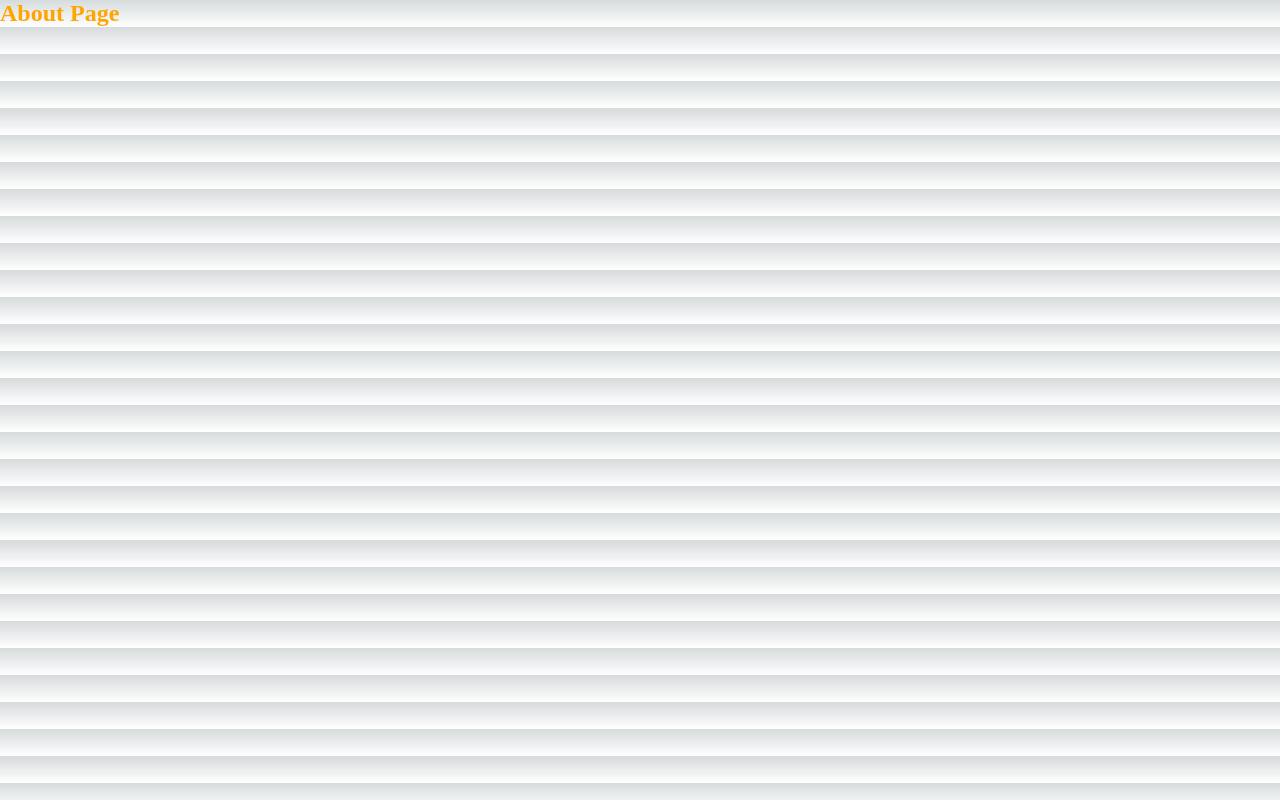
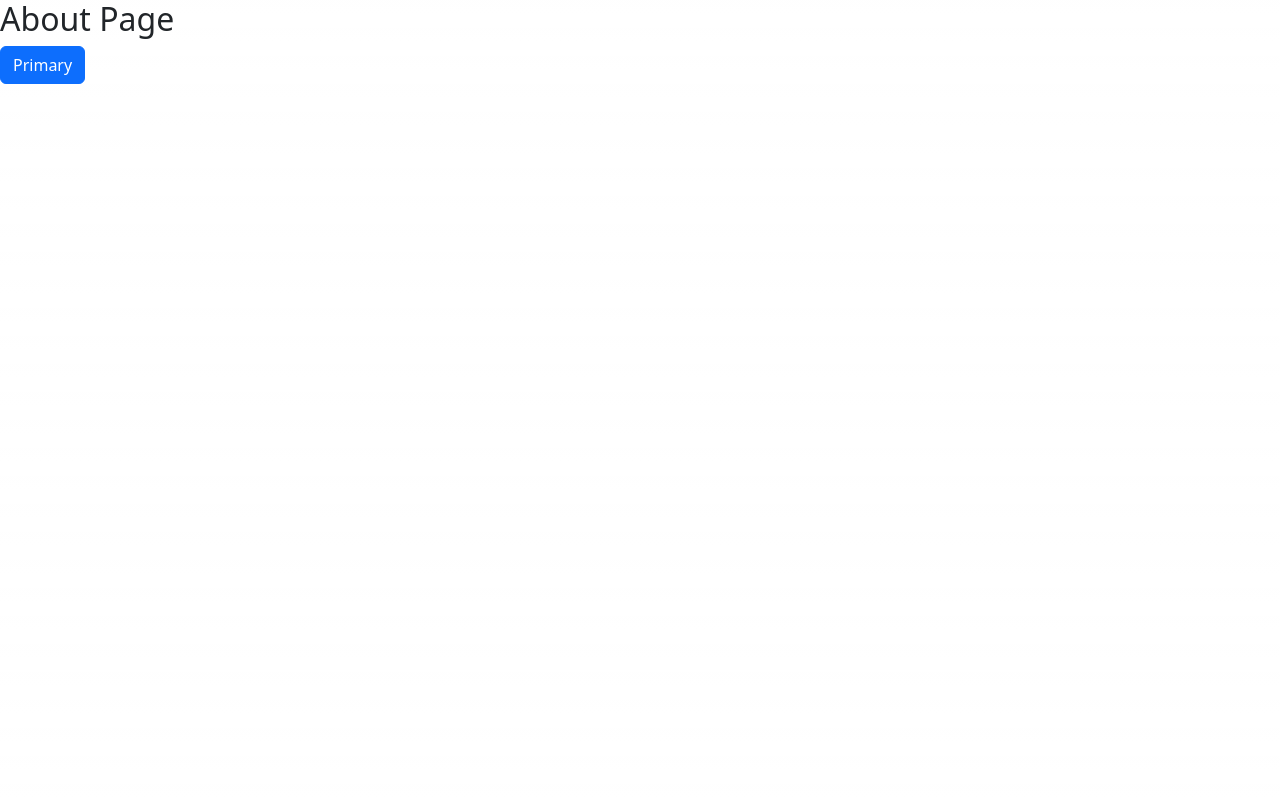
Before and after one commit to mayurigurav1997/nextjs, a Next.js app: page /about in a window 1280 px wide. Built offline with nearby package versions, Linux system fonts and the light colour scheme.

Commit message:
bootstrap added in app page

```diff
--- a/package.json
+++ b/package.json
@@ -10,6 +10,7 @@
     "serve-json": "json-server --watch db.json --port 4000"
   },
   "dependencies": {
+    "bootstrap": "^5.3.1",
     "eslint": "8.48.0",
     "eslint-config-next": "13.4.19",
     "json-server": "^0.17.3",
--- a/pages/_app.js
+++ b/pages/_app.js
@@ -1,4 +1,5 @@
 import '@/styles/globals.css'
+import 'bootstrap/dist/css/bootstrap.min.css'
 
 export default function App({ Component, pageProps }) {
   return <Component {...pageProps} />
--- a/pages/about.js
+++ b/pages/about.js
@@ -2,7 +2,10 @@ import React from 'react'
 
 const about = () => {
     return (
-        <h2>About Page</h2>
+        <>
+            <h2>About Page</h2>
+            <button className="btn btn-primary">Primary</button>
+        </>
     )
 }
 
```
Also changed, not shown: 1 other file (tests, documents, lock files or other folders).
